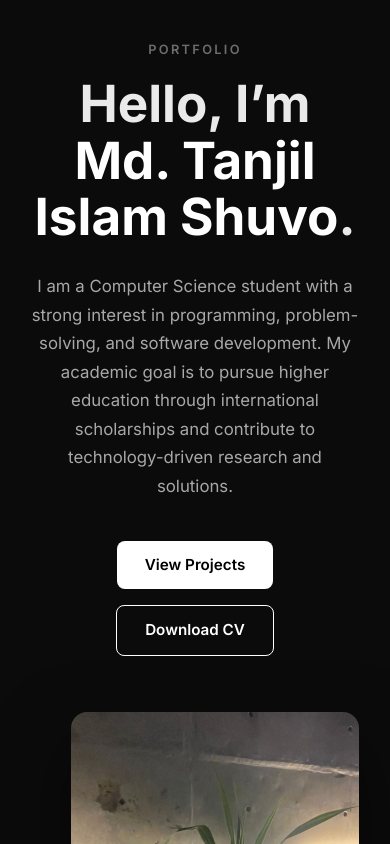
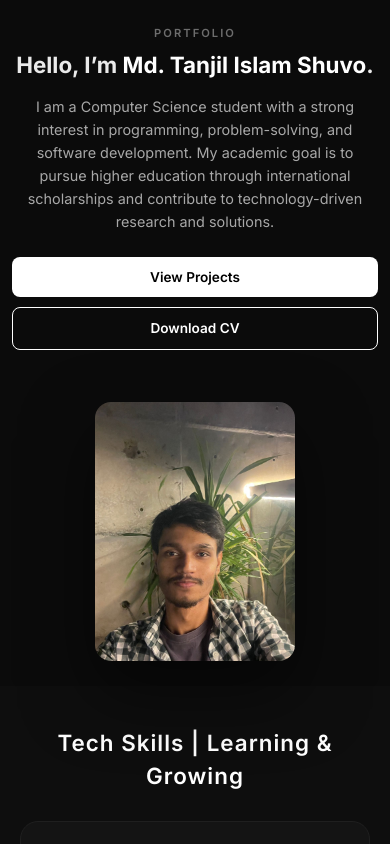
Before and after one commit to tanjilislmsuvo-alt/tanjil-islam-suvo, a plain HTML site: page index.html in a window 390 px wide. Shown: the top 844 px of the page. Drawn offline with nearby package versions, Linux system fonts and the light colour scheme.

Commit message:
Update styles.css

```diff
--- a/styles.css
+++ b/styles.css
@@ -116,12 +116,15 @@ body {
   position: relative;
   margin-left: 40px;
   flex-shrink: 0;
+  width: 100%;
+  max-width: 340px;
 }
 
 /* Controlled image size */
 .hero-image img {
-  width: 340px;
-  height: 440px;
+  width: 100%;
+  height: auto;
+  aspect-ratio: 340 / 440;
   object-fit: cover;
   border-radius: 16px;
   opacity: 1;
@@ -402,6 +405,119 @@ footer {
   }
 }
 
+@media (max-width: 768px) {
+  .hero {
+    min-height: auto;
+    padding: 40px 6%;
+  }
+
+  .hero-inner {
+    flex-direction: column;
+    text-align: center;
+    gap: 30px;
+  }
+
+  .hero h2 {
+    font-size: 2.4rem;
+  }
+
+  .hero p {
+    margin-left: auto;
+    margin-right: auto;
+  }
+
+  .hero-image {
+    margin-left: 0;
+    max-width: 280px;
+  }
+
+  .hero-text {
+    max-width: 100%;
+  }
+
+  .hero-buttons {
+    justify-content: center;
+  }
+}
+
+@media (max-width: 600px) {
+  .hero {
+    padding: 30px 4%;
+  }
+
+  .hero-inner {
+    gap: 25px;
+  }
+
+  .hero h1 {
+    font-size: 0.75rem;
+    margin-bottom: 12px;
+  }
+
+  .hero h2 {
+    font-size: 1.8rem;
+    margin-bottom: 20px;
+  }
+
+  .hero p {
+    font-size: 0.95rem;
+    margin-bottom: 28px;
+  }
+
+  .hero-image {
+    max-width: 240px;
+  }
+
+  .btn {
+    padding: 11px 22px;
+    font-size: 0.9rem;
+  }
+}
+
+@media (max-width: 480px) {
+  .hero {
+    padding: 25px 3%;
+  }
+
+  .hero-inner {
+    gap: 20px;
+  }
+
+  .hero h1 {
+    font-size: 0.7rem;
+    margin-bottom: 10px;
+  }
+
+  .hero h2 {
+    font-size: 1.4rem;
+    margin-bottom: 16px;
+    line-height: 1.2;
+  }
+
+  .hero p {
+    font-size: 0.9rem;
+    margin-bottom: 24px;
+    line-height: 1.6;
+  }
+
+  .hero-image {
+    max-width: 200px;
+  }
+
+  .hero-buttons {
+    gap: 10px;
+    flex-direction: column;
+    align-items: stretch;
+  }
+
+  .btn {
+    padding: 10px 18px;
+    font-size: 0.85rem;
+    text-align: center;
+    width: 100%;
+  }
+}
+
 @media (max-width: 600px) {
   .skills-logos {
     grid-template-columns: repeat(2, 1fr);
```
